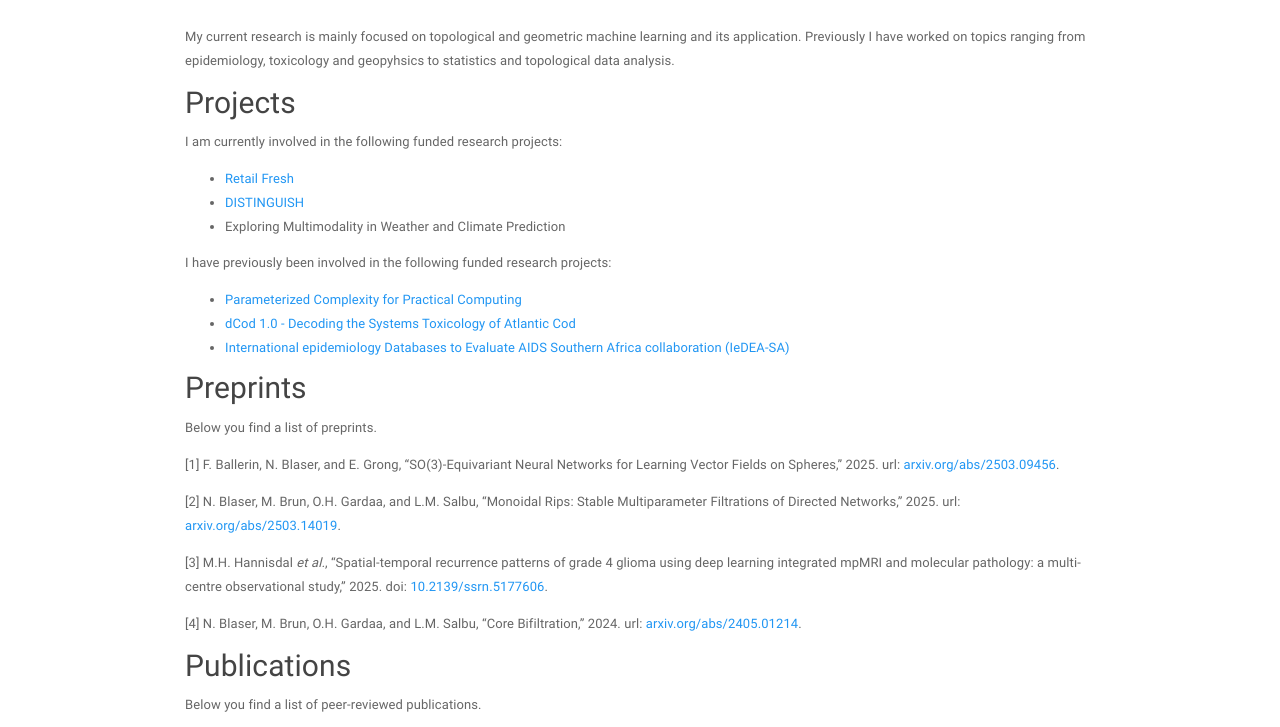
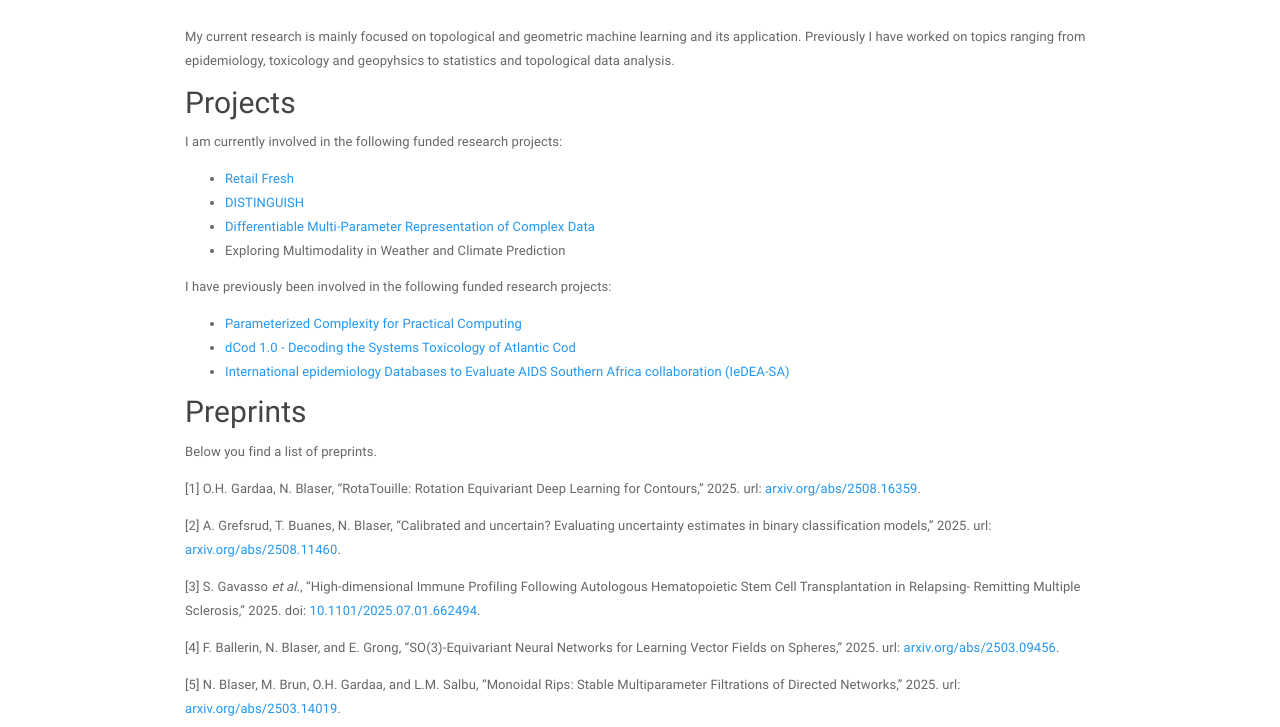
Before and after one commit to blasern/blasern.github.io, a plain HTML site: page research.html in a window 1280 px wide. Shown: the part 67-794 px from the top of the page. Drawn offline with nearby package versions, Linux system fonts and the light colour scheme; some packages are replaced by stand-ins of ours.

Commit message:
some updates

```diff
--- a/research.html
+++ b/research.html
@@ -315,8 +315,8 @@ $(document).ready(function () {
 <ul>
 <li><a href="https://prosjektbanken.forskningsradet.no/en/project/FORISS/336988">Retail Fresh</a></li>
 <li><a href="https://prosjektbanken.forskningsradet.no/en/project/FORISS/344236">DISTINGUISH</a></li>
+<li><a href="https://data.snf.ch/grants/grant/235713">Differentiable Multi-Parameter Representation of Complex Data</a></li>
 <li>Exploring Multimodality in Weather and Climate Prediction</li>
-<!--<li>Visual Data Science to Master Complex Simulation Ensembles</li>-->
 </ul>
 <p>I have previously been involved in the following funded research projects:</p>
 <ul>
@@ -329,17 +329,27 @@ $(document).ready(function () {
 <h2>Preprints</h2>
 <p>Below you find a list of preprints.</p>
 <div id="refs" class="preprint-references">
+    <div id="ref-grefsrud">
+    <p>[1] O.H. Gardaa, N. Blaser, “RotaTouille: Rotation Equivariant Deep Learning for Contours,” 2025. url: <a href="https://arxiv.org/abs/2508.16359">arxiv.org/abs/2508.16359</a>.</p>
+  </div>
+    <div id="ref-grefsrud">
+    <p>[2] A. Grefsrud, T. Buanes, N. Blaser, “Calibrated and uncertain? Evaluating uncertainty estimates in binary classification models,” 2025. url: <a href="https://arxiv.org/abs/2508.11460">arxiv.org/abs/2508.11460</a>.</p>
+  </div>
+  <div id="ref-ramms">
+    <p>[3] S. Gavasso <em>et al.</em>, “High-dimensional Immune Profiling Following Autologous Hematopoietic Stem Cell Transplantation in Relapsing-
+Remitting Multiple Sclerosis,” 2025. doi: <a href="http://dx.doi.org/10.1101/2025.07.01.662494">10.1101/2025.07.01.662494</a>.</p>
+  </div>
   <div id="ref-ballerin">
-    <p>[1] F. Ballerin, N. Blaser, and E. Grong, “SO(3)-Equivariant Neural Networks for Learning Vector Fields on Spheres,” 2025. url: <a href="https://arxiv.org/abs/2503.09456">arxiv.org/abs/2503.09456</a>.</p>
+    <p>[4] F. Ballerin, N. Blaser, and E. Grong, “SO(3)-Equivariant Neural Networks for Learning Vector Fields on Spheres,” 2025. url: <a href="https://arxiv.org/abs/2503.09456">arxiv.org/abs/2503.09456</a>.</p>
   </div>
   <div id="ref-monoidal">
-    <p>[2] N. Blaser, M. Brun, O.H. Gardaa, and L.M. Salbu, “Monoidal Rips: Stable Multiparameter Filtrations of Directed Networks,” 2025. url: <a href="https://arxiv.org/abs/2503.14019">arxiv.org/abs/2503.14019</a>.</p>
+    <p>[5] N. Blaser, M. Brun, O.H. Gardaa, and L.M. Salbu, “Monoidal Rips: Stable Multiparameter Filtrations of Directed Networks,” 2025. url: <a href="https://arxiv.org/abs/2503.14019">arxiv.org/abs/2503.14019</a>.</p>
   </div>
   <div id="ref-glioma">
-    <p>[3] M.H. Hannisdal <em>et al.</em>, “Spatial-temporal recurrence patterns of grade 4 glioma using deep learning integrated mpMRI and molecular pathology: a multi-centre observational study,” 2025. doi: <a href="http://dx.doi.org/10.2139/ssrn.5177606">10.2139/ssrn.5177606</a>.</p>
+    <p>[6] M.H. Hannisdal <em>et al.</em>, “Spatial-temporal recurrence patterns of grade 4 glioma using deep learning integrated mpMRI and molecular pathology: a multi-centre observational study,” 2025. doi: <a href="http://dx.doi.org/10.2139/ssrn.5177606">10.2139/ssrn.5177606</a>.</p>
   </div>
   <div id="ref-core">
-    <p>[4] N. Blaser, M. Brun, O.H. Gardaa, and L.M. Salbu, “Core Bifiltration,” 2024. url: <a href="https://arxiv.org/abs/2405.01214">arxiv.org/abs/2405.01214</a>.</p>
+    <p>[7] N. Blaser, M. Brun, O.H. Gardaa, and L.M. Salbu, “Core Bifiltration,” 2024. url: <a href="https://arxiv.org/abs/2405.01214">arxiv.org/abs/2405.01214</a>.</p>
   </div>
 </div>
 <h2>Publications</h2>
@@ -348,7 +358,6 @@ $(document).ready(function () {
 <div id="refs" class="references">
 <div id="ref-vaagset2025">
   <p>[1] N. Blaser, E.R. Vågset, “Homology Localization Through the Looking-Glass of Parameterized Complexity Theory,” <em>Journal of Applied and Computational Topology</em>, 2025, doi: <a href="https://doi.org/10.1007/s41468-025-00212-0">10.1007/s41468-025-00212-0</a>.</p>
-
 </div>
 <div id="ref-sam2025">
   <p>[2] B. Bergougnoux, N. Blaser, M. Fellows, P. Golovach, F. Rosamond, E. Sam, “On the Parameterized Complexity of Lineal Topologies (Depth-first Spanning Trees) with Many or Few Leaves,” <em>Journal of Computer and System Sciences</em>, 2025, doi: <a href="https://doi.org/10.1016/j.jcss.2025.103680">10.1016/j.jcss.2025.103680</a>.</p>
```
Also changed, not shown: news.html (+6 -0 lines).
